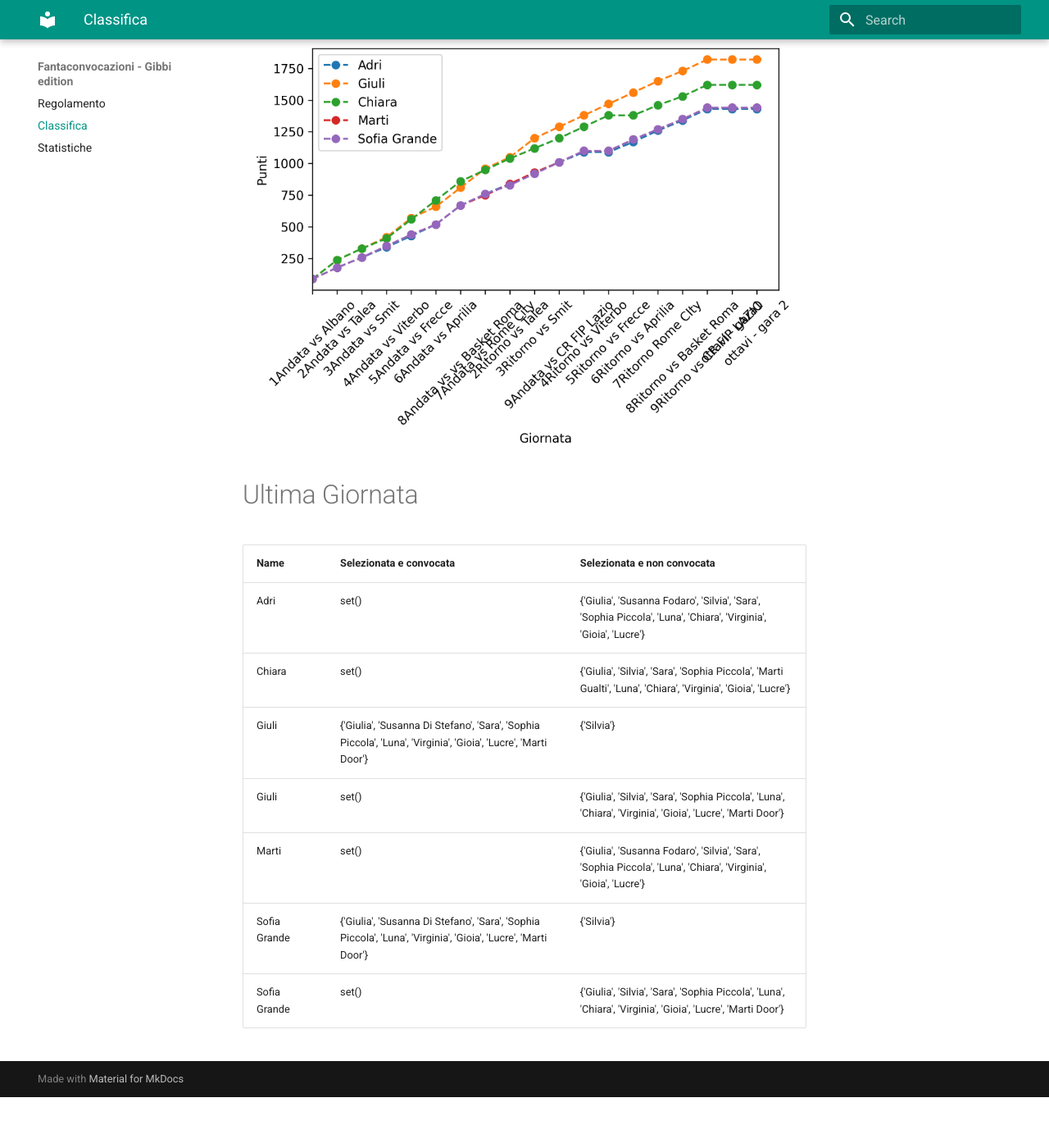
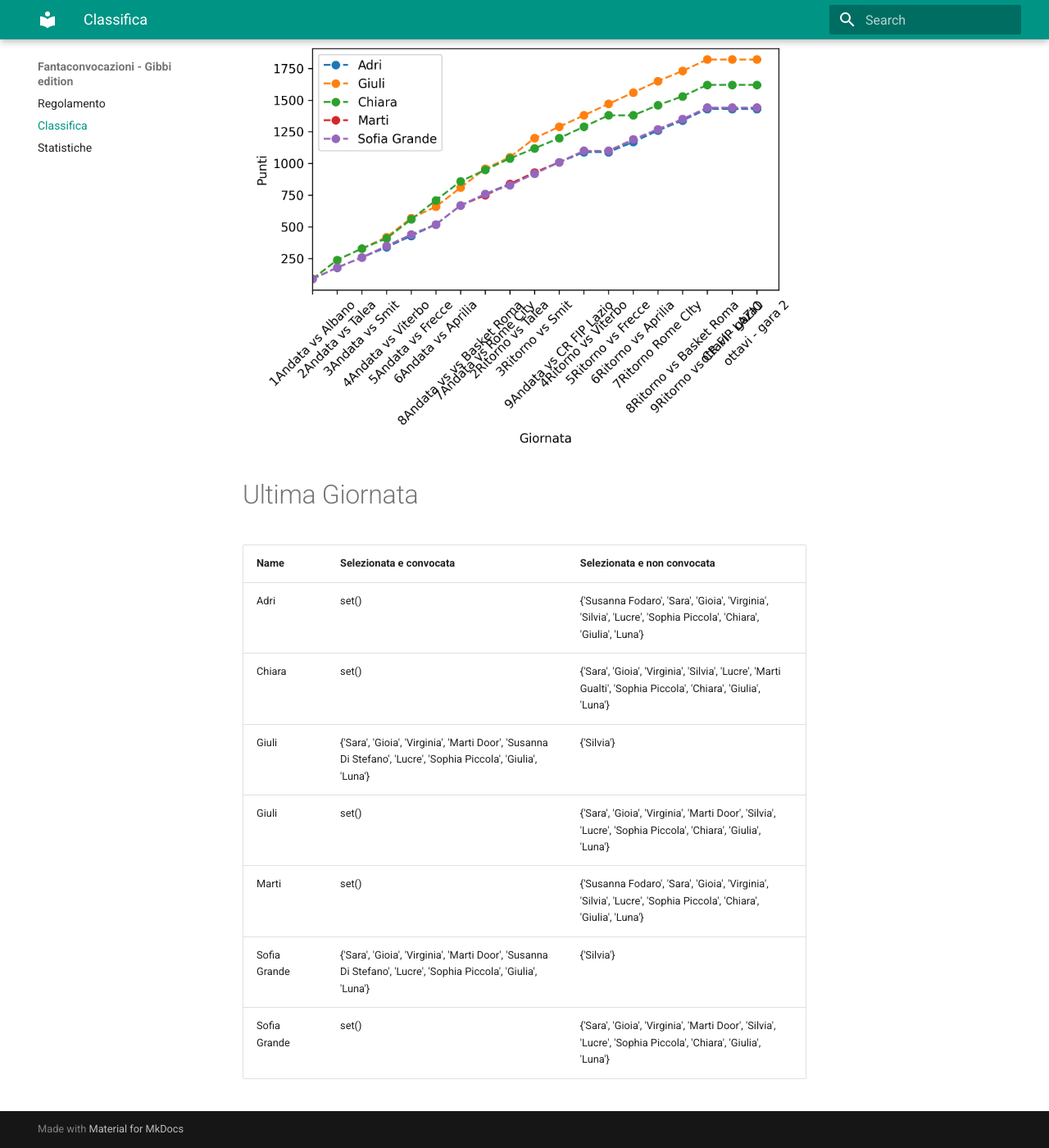
Before and after one commit to martinig94/fantagibbi, an MkDocs documentation site: the page built from docs/Classifica.md, in a window 1280 px wide and 1400 px high, scrolled down 565 px. Shown: the whole window at 82% size. Built offline with MkDocs 1.6.1 and Material for MkDocs 9.7.7, drawn with Linux system fonts in a browser that asks for light colours; before the commit the page ends 1903 px from its top, so only the background shows below that.

Commit message:
Auto-update from main.py

```diff
--- a/docs/Classifica.md
+++ b/docs/Classifica.md
@@ -18,11 +18,11 @@
 <!-- START_TABLE CORRECT -->
 | Name         | Selezionata e convocata                                                                                        | Selezionata e non convocata                                                                                      |
 |:-------------|:---------------------------------------------------------------------------------------------------------------|:-----------------------------------------------------------------------------------------------------------------|
-| Adri         | set()                                                                                                          | {'Giulia', 'Susanna Fodaro', 'Silvia', 'Sara', 'Sophia Piccola', 'Luna', 'Chiara', 'Virginia', 'Gioia', 'Lucre'} |
-| Chiara       | set()                                                                                                          | {'Giulia', 'Silvia', 'Sara', 'Sophia Piccola', 'Marti Gualti', 'Luna', 'Chiara', 'Virginia', 'Gioia', 'Lucre'}   |
-| Giuli        | {'Giulia', 'Susanna Di Stefano', 'Sara', 'Sophia Piccola', 'Luna', 'Virginia', 'Gioia', 'Lucre', 'Marti Door'} | {'Silvia'}                                                                                                       |
-| Giuli        | set()                                                                                                          | {'Giulia', 'Silvia', 'Sara', 'Sophia Piccola', 'Luna', 'Chiara', 'Virginia', 'Gioia', 'Lucre', 'Marti Door'}     |
-| Marti        | set()                                                                                                          | {'Giulia', 'Susanna Fodaro', 'Silvia', 'Sara', 'Sophia Piccola', 'Luna', 'Chiara', 'Virginia', 'Gioia', 'Lucre'} |
-| Sofia Grande | {'Giulia', 'Susanna Di Stefano', 'Sara', 'Sophia Piccola', 'Luna', 'Virginia', 'Gioia', 'Lucre', 'Marti Door'} | {'Silvia'}                                                                                                       |
-| Sofia Grande | set()                                                                                                          | {'Giulia', 'Silvia', 'Sara', 'Sophia Piccola', 'Luna', 'Chiara', 'Virginia', 'Gioia', 'Lucre', 'Marti Door'}     |
+| Adri         | set()                                                                                                          | {'Susanna Fodaro', 'Sara', 'Gioia', 'Virginia', 'Silvia', 'Lucre', 'Sophia Piccola', 'Chiara', 'Giulia', 'Luna'} |
+| Chiara       | set()                                                                                                          | {'Sara', 'Gioia', 'Virginia', 'Silvia', 'Lucre', 'Marti Gualti', 'Sophia Piccola', 'Chiara', 'Giulia', 'Luna'}   |
+| Giuli        | {'Sara', 'Gioia', 'Virginia', 'Marti Door', 'Susanna Di Stefano', 'Lucre', 'Sophia Piccola', 'Giulia', 'Luna'} | {'Silvia'}                                                                                                       |
+| Giuli        | set()                                                                                                          | {'Sara', 'Gioia', 'Virginia', 'Marti Door', 'Silvia', 'Lucre', 'Sophia Piccola', 'Chiara', 'Giulia', 'Luna'}     |
+| Marti        | set()                                                                                                          | {'Susanna Fodaro', 'Sara', 'Gioia', 'Virginia', 'Silvia', 'Lucre', 'Sophia Piccola', 'Chiara', 'Giulia', 'Luna'} |
+| Sofia Grande | {'Sara', 'Gioia', 'Virginia', 'Marti Door', 'Susanna Di Stefano', 'Lucre', 'Sophia Piccola', 'Giulia', 'Luna'} | {'Silvia'}                                                                                                       |
+| Sofia Grande | set()                                                                                                          | {'Sara', 'Gioia', 'Virginia', 'Marti Door', 'Silvia', 'Lucre', 'Sophia Piccola', 'Chiara', 'Giulia', 'Luna'}     |
 <!-- END_TABLE CORRECT -->
```
